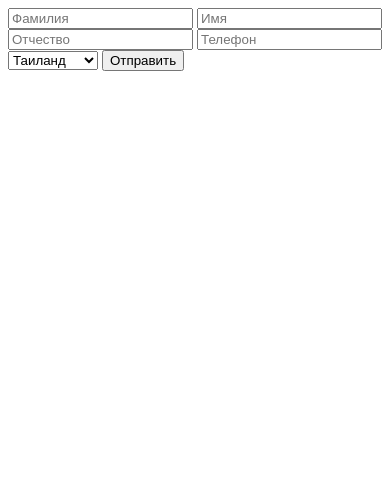
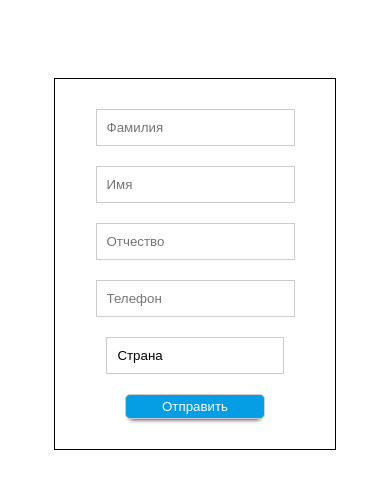
Before and after one commit to DrewSkow/task, a plain HTML site: page index.html in a window 390 px wide. Drawn offline with Linux system fonts and the light colour scheme.

Commit message:
html ready

```diff
--- a/app.js
+++ b/app.js
@@ -5,7 +5,7 @@ const url = 'https://test.toolympus.com/api/jfe-test'
 
 function getData(e) {
     e.preventDefault();
-
+    createDiv();
     const values = {};
 
     for (let field of form) {
@@ -18,20 +18,25 @@ function getData(e) {
     }
     let result = JSON.stringify(values);
     sendData(url, result);
+    messages('success');
 
 }
 
-// const messages = (status) =>{
-//     const message = {
-//         loading: 'Загрузка...',
-//         sucsess: 'Загружено!',
-//         failure: 'Ошибка!',
-//     };
-//     let statusMessage = document.createElement('div');
-//     statusMessage.classList.add('status');
-//     form.appendchild(statusMessage);
-//     document.querySelector('.status').textContent = message.status;
-// };
+const createDiv = () => {
+    let statusMessage = document.createElement('div');
+    statusMessage.classList.add('status');
+    form.appendChild(statusMessage);
+
+}
+
+const messages = (status) =>{
+    const message = {
+        loading: 'Загрузка...',
+        success: 'Загружено!',
+        failure: 'Ошибка!',
+    };
+    document.querySelector('.status').textContent = message.status;
+};
 
 
 
@@ -42,12 +47,14 @@ const sendData = async (url, data) => {
     });
 
     if (!res.ok){
+        messages('failure');
         throw new Error(`Ошибка по адресу ${url}, статуc ошибки ${res.status}`);
     }
-
+    messages('loading');
     return res;
 }
 
 btnSendForm.onclick = () => {
+
     form.addEventListener('submit', getData);
 }
--- a/index.html
+++ b/index.html
@@ -11,22 +11,26 @@
 <body>
 
     <form id="reg_form">
-        <input type="text"  tabindex="1" placeholder="Фамилия" name="sername"  >
-        <input type="text"  tabindex="2" placeholder="Имя" name="name" >
-        <input type="text" tabindex="3" placeholder="Отчество" name="midlename"  >
-        <input type="tel"  tabindex="4" placeholder="Телефон" name="phonenum">
-
-
-
-        <select name="country" id="">
-            <option value="Таиланд">Таиланд</option>
-            <option value="Индонезия">Индонезия</option>
-            <option value="Малайзия">Малайзия</option>
-            <option value="Вьетнам">Вьетнам</option>
-        </select>
-
-        <button type="submit" id="send-form"  >Отправить</button>
-
+            <div class="first-line">
+                <input type="text" class ="style" tabindex="1" placeholder="Фамилия" name="sername">
+                <input type="text" class ="style" tabindex="2" placeholder="Имя" name="name">
+                <input type="text" class ="style" tabindex="3" placeholder="Отчество" name="midlename">
+            </div>
+            <div class="second-line">
+                <input type="tel"  class ="style" tabindex="4" placeholder="Телефон" name="phonenum">
+                <div class="select">
+                    <select name="country"  placeholder="Страна" >
+                        <option id='first-selector' selected="selected" hidden>Страна</option>
+                        <option value="Таиланд">Таиланд</option>
+                        <option value="Индонезия">Индонезия</option>
+                        <option value="Малайзия">Малайзия</option>
+                        <option value="Вьетнам">Вьетнам</option>
+                    </select>
+                </div>
+            </div>
+        <div class="btn">
+            <button type="submit" id="send-form" >Отправить</button>
+        </div>
     </form>
 
     <script src="app.js"></script>
--- a/style.css
+++ b/style.css
@@ -0,0 +1,85 @@
+*{
+    padding: 0;
+    margin: 0;
+}
+
+#reg_form{
+    margin: 20% auto;
+    max-width: fit-content;
+    max-height: fit-content;
+    background-color: white;
+    border: 1px solid;
+    padding: 20px 0;
+}
+
+#reg_form input{
+        border: 1px solid #ccc;
+        margin: 10px;
+        padding: 10px;
+}
+
+.first-line{
+    display: grid;
+    grid-template-columns: repeat(3, calc(100%/3));
+}
+
+.second-line{
+    display: grid;
+    grid-template-columns: 50% 50%;
+}
+
+.second-line select{
+    margin: 10px;
+    padding: 10px;
+    width: 93%;
+    appearance: none;
+    background-color: #fff;
+    border: 1px solid #ccc;
+}
+
+.btn{
+    display: flex;
+    justify-content: flex-end;
+}
+.btn button{
+    width: 47%;
+    margin: 10px;
+    height: 25px;
+    background-color: #059de4;
+    border: 1px solid #ccc;
+    box-shadow: 0 5px 5px -5px #000;
+    border-radius: 5px;
+    color:#fff;
+}
+button:active{
+    box-shadow: -6px -2px 42px -24px #000000 inset;
+}
+
+@media (max-width:  720px) {
+    #reg_form{
+        max-width: 280px;
+        padding:20px 0;
+    }
+    .first-line, .second-line{
+        display: flex;
+        flex-direction: column;
+        justify-content: center;
+        align-items: center;
+        margin: 0;
+    }
+
+    .second-line select{
+        width: 21vh;
+    }
+
+
+    .btn{
+        display: flex;
+        justify-content: center;
+        align-items: center;
+    }
+    .btn button{
+        width: 50%;
+    }
+
+}
```
